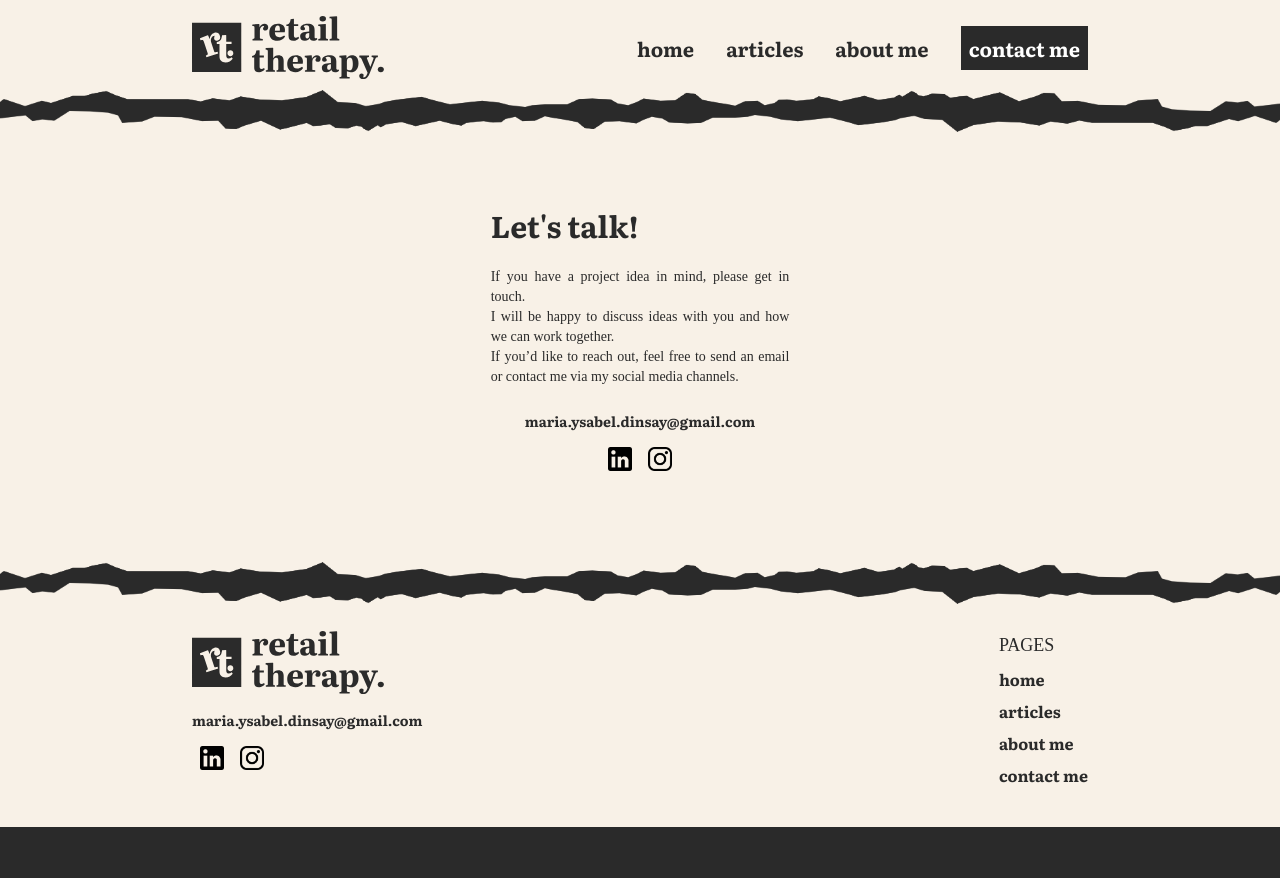
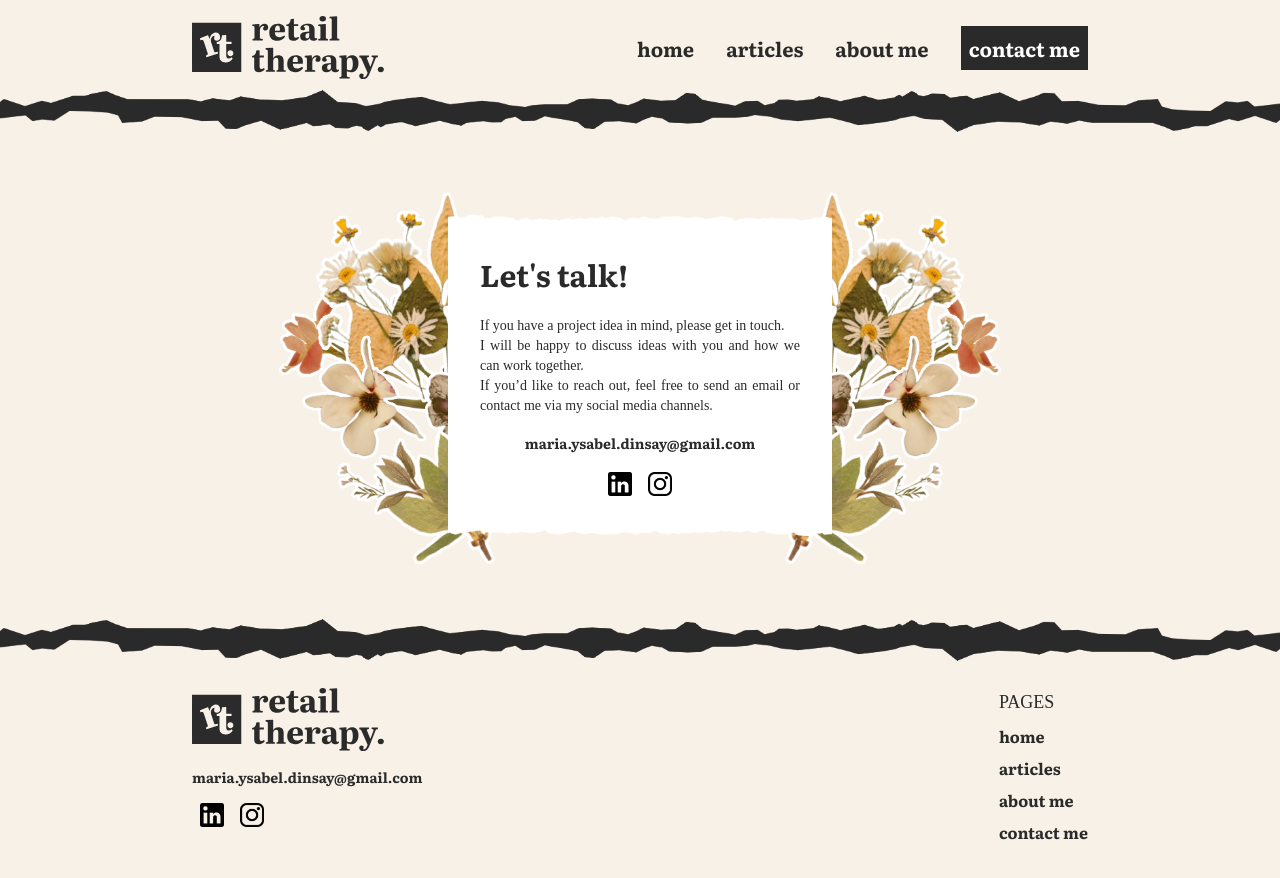
Before and after one commit to sisyphi/retail_therapy, a SvelteKit app: page /contact in a window 1280 px wide. Shown: the top 878 px of the page. Before the commit the page ends 827 px from the top, so only its background shows below. Built offline with nearby package versions, Linux system fonts and the light colour scheme.

Commit message:
feat: Adds Card Wrapper to Contact page

```diff
--- a/src/routes/contact/+page.svelte
+++ b/src/routes/contact/+page.svelte
@@ -2,12 +2,20 @@
     import ig_icon_graphic from '$lib/images/ig-icon-graphic.png';
     import linkedin_icon_graphic from '$lib/images/linkedin-icon-graphic.png';
 
+    import boquet_left from '$lib/images/boquet-left.png';
+
     import SectionWrapper from '$lib/components/SectionWrapper.svelte';
+    import CardWrapper from '$lib/components/CardWrapper.svelte';
 </script>
 
 <SectionWrapper>
-    <div class="relative z-50 gap-4 px-4 py-4 md:px-8 lg:px-32 xl:px-48 md:py-16 md:flex md:justify-center md:content-center md:items-center">
-        <div class="flex flex-col md:w-1/3 lg:w-2/6">
+    <div class="flex justify-center py-4">
+        <div class="relative z-0 hidden max-w-xs my-auto -mr-32 min-[425px]:block">
+            <img src={boquet_left} alt="">
+        </div>
+        <div class="relative z-10 max-w-sm my-auto">
+            <CardWrapper>
+                <div class="p-8">
                     <h1 class="pb-6 text-3xl">Let's talk!</h1>
                     <p class="pb-4 text-sm text-justify">
                         If you have a project idea in mind, please get in touch.
@@ -16,11 +24,18 @@
                         <br>
                         If you’d like to reach out, feel free to send an email or contact me via my social media channels.
                     </p>
-            <a class="mt-2 text-sm text-center hover:underline" href="mailto:maria.ysabel.dinsay@gmail.com">maria.ysabel.dinsay@gmail.com</a>
+                    <div class="pb-4 text-center">
+                        <a class="text-sm text-center hover:underline" href="mailto:maria.ysabel.dinsay@gmail.com">maria.ysabel.dinsay@gmail.com</a>
+                    </div>
                     <div class="flex justify-center">
-                <a class="m-2 my-4 size-6" href="https://www.linkedin.com/in/ysabel-dinsay/"><img src={linkedin_icon_graphic} alt="Linkedin logo"></a>
-                <a class="m-2 my-4 size-6" href="https://www.instagram.com/ysabeldinsay/"><img src={ig_icon_graphic} alt="Instagram logo"></a>
+                        <a class="mx-2 size-6" href="https://www.linkedin.com/in/ysabel-dinsay/"><img src={linkedin_icon_graphic} alt="Linkedin logo"></a>
+                        <a class="mx-2 size-6" href="https://www.instagram.com/ysabeldinsay/"><img src={ig_icon_graphic} alt="Instagram logo"></a>
                     </div>
+                </div>
+            </CardWrapper>
+        </div>
+        <div class="relative z-0 hidden max-w-xs my-auto -ml-32 min-[425px]:block">
+            <img class="-scale-x-100" src={boquet_left} alt="">
         </div>
     </div>
 </SectionWrapper>
```
Lines whose indentation alone changed are shown as unchanged.
